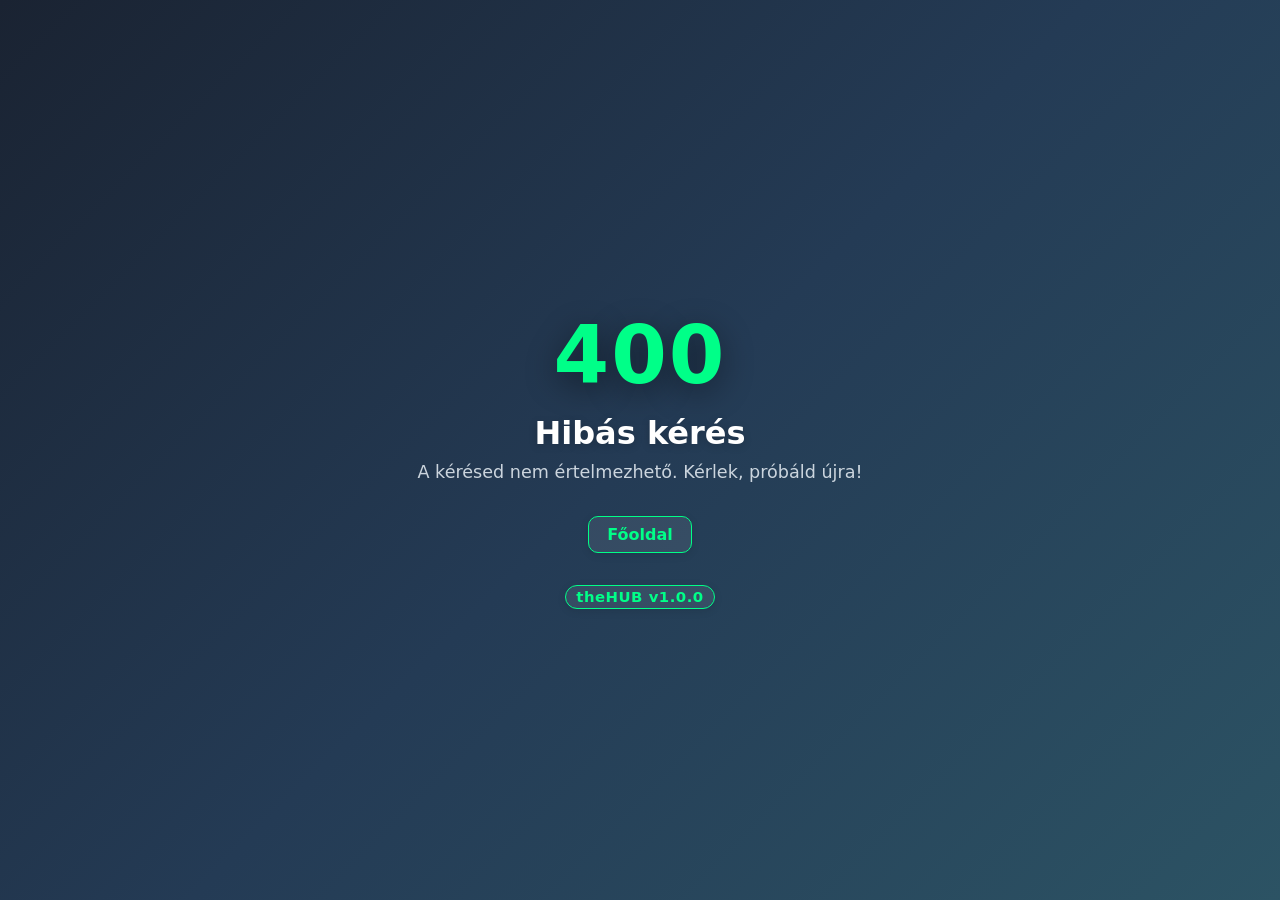
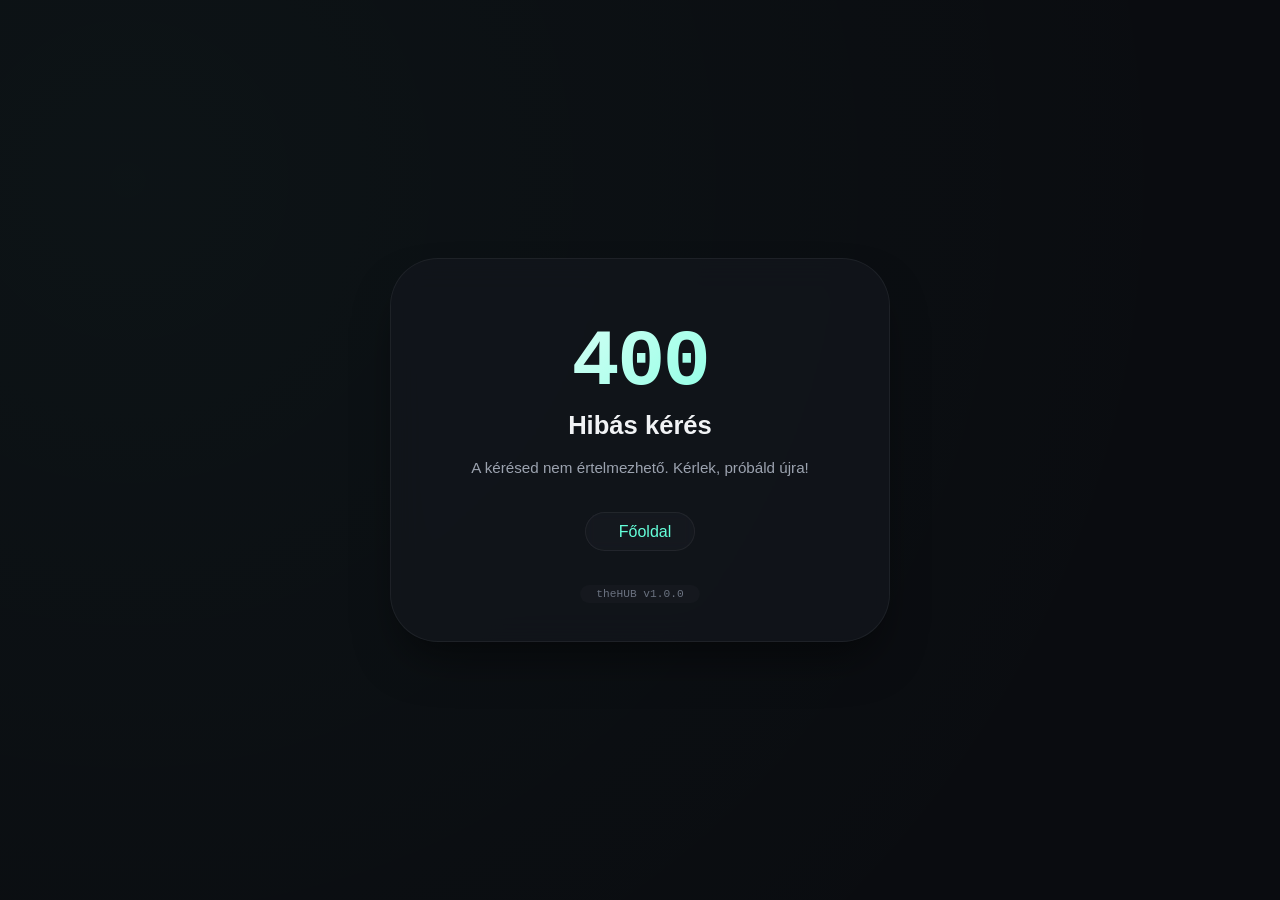

Revamp UI, projects layout and scripts

--- a/css/error.css
+++ b/css/error.css
@@ -1,87 +1,115 @@
 :root {
-  --accent: #00ff88;
+    --accent: #64ffda;
+    --error-bg: #0a0c10;
+    --card-bg: rgba(18, 22, 28, 0.8);
+    --border: rgba(255, 255, 255, 0.06);
 }
-body, html { height: 100%; margin: 0; padding: 0; }
+
+* {
+    margin: 0;
+    padding: 0;
+    box-sizing: border-box;
+}
+
 body {
-  font-family: "Poppins", system-ui, -apple-system, "Segoe UI", Roboto, "Helvetica Neue", Arial;
-  color: #fff;
-  background: linear-gradient(135deg, #1a2332 0%, #243b55 50%, #2c5364 100%);
-  min-height: 100vh;
+    font-family: 'Inter', -apple-system, BlinkMacSystemFont, 'Segoe UI', Roboto, sans-serif;
+    background-color: var(--error-bg);
+    color: #f1f3f5;
+    min-height: 100vh;
+    display: flex;
+    align-items: center;
+    justify-content: center;
+    background-image: radial-gradient(circle at 10% 20%, rgba(100, 255, 218, 0.03) 0%, rgba(10, 12, 16, 0) 80%);
 }
+
 .error-main {
-  min-height: 100vh;
-  display: flex;
-  flex-direction: column;
-  align-items: center;
-  justify-content: center;
-  text-align: center;
+    text-align: center;
+    background: var(--card-bg);
+    backdrop-filter: blur(16px);
+    border: 1px solid var(--border);
+    border-radius: 48px;
+    padding: 2.5rem 2rem;
+    max-width: 500px;
+    width: 90%;
+    box-shadow: 0 25px 45px -12px rgba(0,0,0,0.5);
 }
-.error-code {
-  font-size: 5rem;
-  font-weight: 900;
-  color: var(--accent, #00ff88);
-  text-shadow: 0 8px 32px rgba(0,0,0,0.45);
-  margin-bottom: 12px;
-  letter-spacing: 2px;
-}
+
 .error-icon {
-  font-size: 3rem;
-  color: #fff;
-  margin-bottom: 18px;
-  opacity: 0.8;
-  text-shadow: 0 4px 18px rgba(0,0,0,0.3);
+    font-size: 3.5rem;
+    color: var(--accent);
+    margin-bottom: 1.5rem;
+    opacity: 0.9;
 }
+
+.error-code {
+    font-size: 5rem;
+    font-weight: 800;
+    font-family: 'Space Grotesk', monospace;
+    background: linear-gradient(135deg, #ffffff, var(--accent));
+    background-clip: text;
+    -webkit-background-clip: text;
+    color: transparent;
+    line-height: 1;
+    margin-bottom: 0.5rem;
+    letter-spacing: -0.03em;
+}
+
 .error-title {
-  font-size: 2rem;
-  font-weight: 700;
-  color: #fff;
-  margin-bottom: 10px;
-  text-shadow: 0 2px 8px rgba(0,0,0,0.18);
+    font-size: 1.6rem;
+    font-weight: 600;
+    margin-bottom: 1rem;
 }
+
 .error-desc {
-  color: #e9f0f6;
-  opacity: 0.85;
-  margin-bottom: 24px;
-  font-size: 1.1rem;
+    color: #9ca3af;
+    margin-bottom: 2rem;
+    font-size: 0.95rem;
+    line-height: 1.6;
 }
+
 .error-actions {
-  margin-top: 10px;
+    margin-bottom: 2rem;
 }
+
 .error-link {
-  display: inline-block;
-  margin: 0 8px;
-  padding: 8px 18px;
-  border-radius: 10px;
-  background: rgba(255,255,255,0.08);
-  color: var(--accent, #00ff88);
-  border: 1.5px solid var(--accent, #00ff88);
-  font-weight: 600;
-  text-decoration: none;
-  transition: background 0.2s, color 0.2s, border 0.2s;
-  box-shadow: 0 2px 8px rgba(0,0,0,0.10);
+    display: inline-flex;
+    align-items: center;
+    gap: 10px;
+    background: rgba(255,255,255,0.02);
+    border: 1px solid var(--border);
+    padding: 0.6rem 1.4rem;
+    border-radius: 60px;
+    color: var(--accent);
+    text-decoration: none;
+    font-weight: 500;
+    transition: all 0.25s ease;
+    backdrop-filter: blur(4px);
 }
+
 .error-link:hover {
-  background: var(--accent, #00ff88);
-  color: #1a2332;
-  border-color: #fff;
+    background: rgba(100, 255, 218, 0.1);
+    border-color: var(--accent);
+    transform: translateY(-2px);
 }
+
 .version-badge {
-  display: inline-block;
-  margin-top: 32px;
-  padding: 2px 10px;
-  font-size: 0.93em;
-  font-weight: 600;
-  color: var(--accent);
-  background: rgba(255,255,255,0.08);
-  border: 1.5px solid var(--accent);
-  border-radius: 12px;
-  letter-spacing: 0.5px;
-  box-shadow: 0 2px 8px rgba(0,0,0,0.10);
-  vertical-align: middle;
-  transition: background 0.2s, color 0.2s, border 0.2s;
+    font-size: 0.7rem;
+    color: #6b7280;
+    background: rgba(255,255,255,0.02);
+    padding: 0.2rem 1rem;
+    border-radius: 30px;
+    font-family: monospace;
 }
-@media (max-width: 600px) {
-  .error-code { font-size: 3.2rem; }
-  .error-title { font-size: 1.3rem; }
-  .error-icon { font-size: 2rem; }
+
+@media (max-width: 500px) {
+    .error-main {
+        padding: 1.8rem 1.2rem;
+        border-radius: 32px;
+    }
+    .error-code {
+        font-size: 3.5rem;
+    }
+    .error-title {
+        font-size: 1.3rem;
+    }
 }
